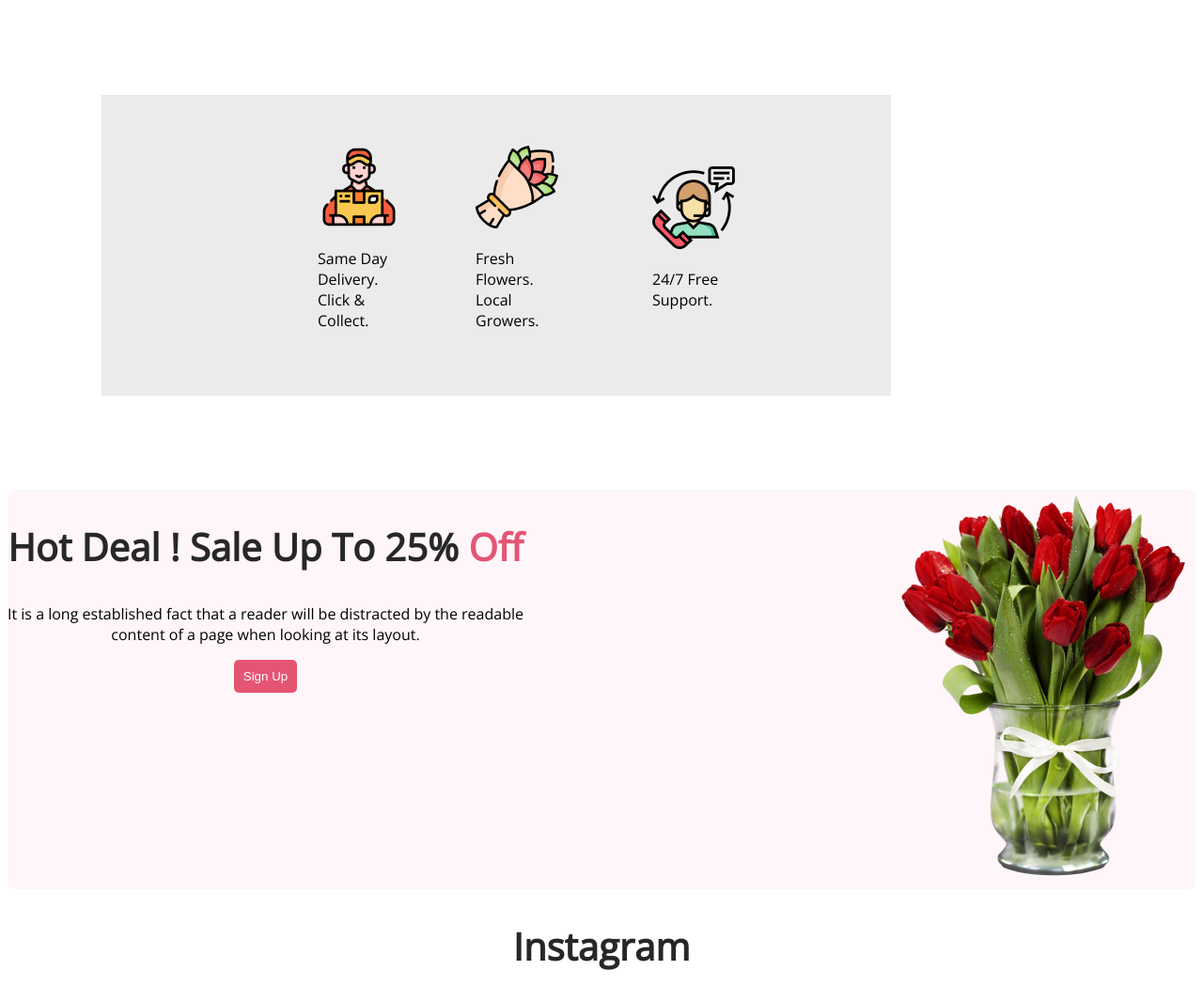
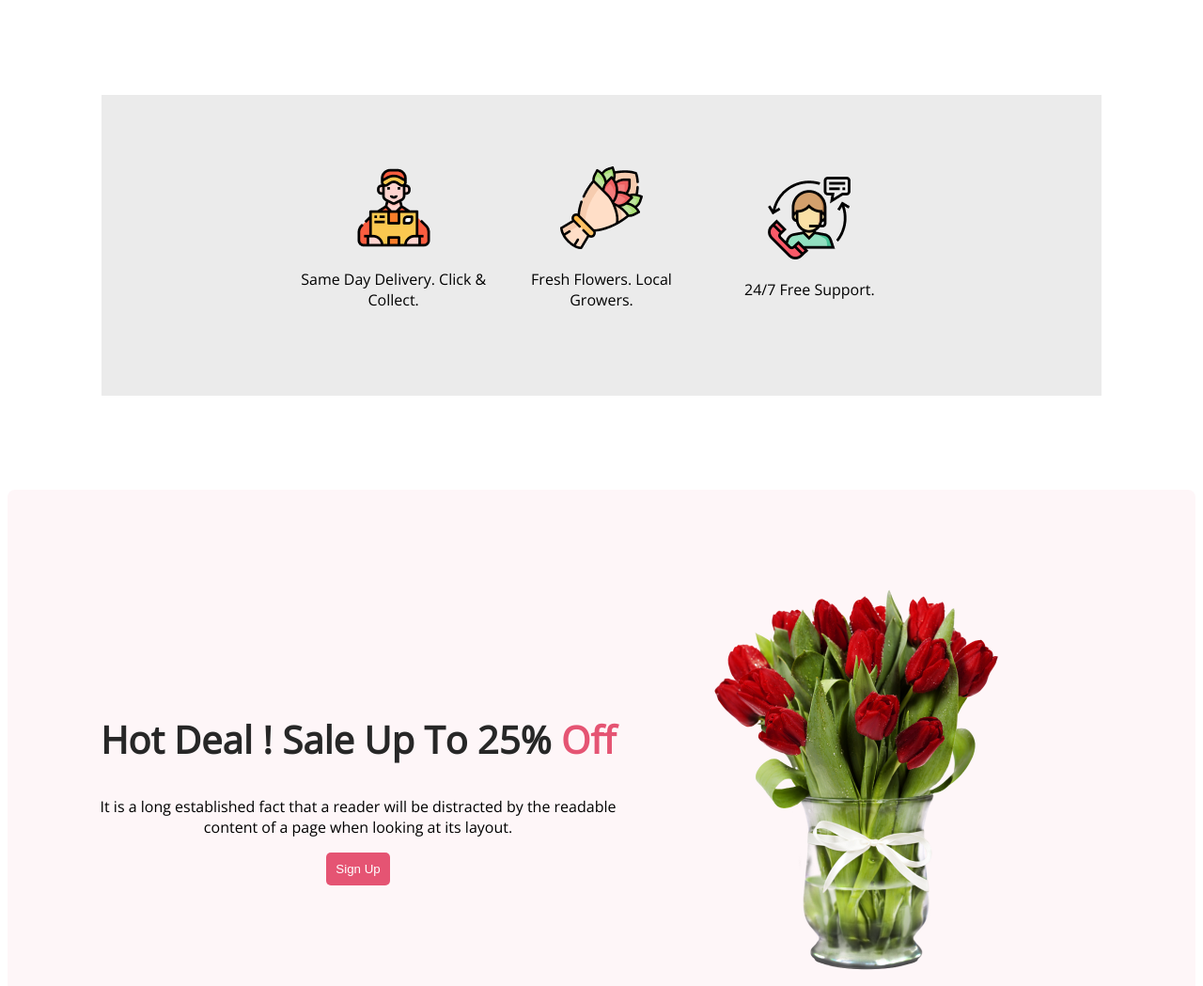
Before and after one commit to Anika006/flowers-shop-repo, a plain HTML site: page index.html in a window 1280 px wide. Shown: the part 1207-2256 px from the top of the page at 94% size. Drawn offline with nearby package versions, Linux system fonts and the light colour scheme.

Commit message:
Featured flowers style

```diff
--- a/index.html
+++ b/index.html
@@ -51,6 +51,7 @@
         </div>
     </div>
     </section>
+    <!-- flowers-group -->
     <section>
         <div class="flowers-group">
             <div class="flowers-group1">
@@ -67,6 +68,7 @@
             </div>
         </div>
     </section>
+    <!-- flowers offer style -->
     <section>
         <div class="flowers-offer">
             <div>
@@ -75,7 +77,7 @@
                 <button class="btn-primary">Sign Up</button>
 
             </div>
-            <div>
+            <div class="img">
                 <img src="Flower Asset/pngwing 8.png" alt="">
             </div>
     </div>
--- a/styles/flowers.css
+++ b/styles/flowers.css
@@ -99,31 +99,38 @@ width: 500px;
 .flowers-group{
     background-color: #EBEBEB;
     display: flex;
-    width: 440px;
     height: 320px;
     padding: 0px 200px 0px 200px;
     margin: 100px;
     align-items: center;
+    justify-content: center;
 
 }
 
 .flowers-group1{
-    padding: 30px;
+    padding: 10px;
+    width: 300px;
+    text-align: center;
 
 
 }
 .flowers-group2{
-    padding: 50px;
+    padding: 10px;
+    width: 300px;
+    text-align: center;
 }
 .flowers-group3{
-        padding: 50px
+    padding: 10px;
+    width: 300px;
+    text-align: center;
 }
 /* flowers offer style */
 .flowers-offer{
     background: #E554730D;
     border-radius: 8px;
     display: flex;
-    justify-content: space-between;
+    justify-content: center;
+    align-items: center;
 }
 .flowers-offer-title{
     color: #272727;
@@ -131,6 +138,10 @@ width: 500px;
     font-weight: 800;
     text-align: center;
 }
+.img{
+    margin: 100px;
+}
+
 .offer{
     color:#E55473;
 
```
